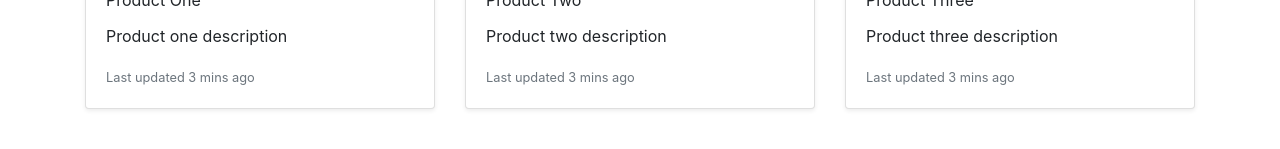
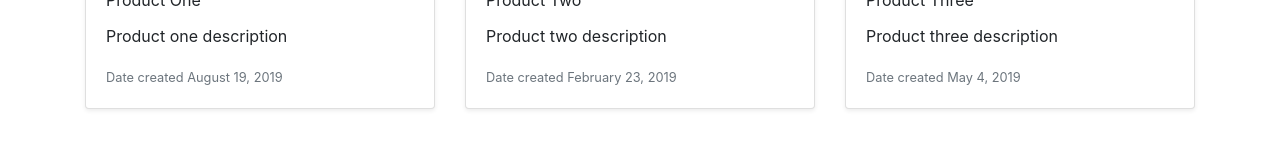
Before and after one commit to jromest/product-catalog, a React (Create React App) app: page / in a window 1280 px wide. Shown: the part 1247-1396 px from the top of the page. Built offline with nearby package versions, Linux system fonts and the light colour scheme.

Commit message:
feat: add date to to the products data and display it in home page

```diff
--- a/src/components/ProductCard.js
+++ b/src/components/ProductCard.js
@@ -2,7 +2,7 @@ import React from 'react';
 import { Card, CardBody, CardTitle, CardText, CardImg } from 'reactstrap';
 
 const ProductCard = props => {
-  const { name, description, imageUrl } = props.product;
+  const { name, description, imageUrl, dateCreated } = props.product;
   return (
     <div>
       <Card className="shadow-sm">
@@ -11,7 +11,14 @@ const ProductCard = props => {
           <CardTitle>{name}</CardTitle>
           <CardText>{description}</CardText>
           <CardText>
-            <small className="text-muted">Last updated 3 mins ago</small>
+            <small className="text-muted">
+              Date created{' '}
+              {new Date(dateCreated).toLocaleDateString('en-US', {
+                year: 'numeric',
+                month: 'long',
+                day: 'numeric',
+              })}
+            </small>
           </CardText>
         </CardBody>
       </Card>
--- a/src/context/ProductContext.js
+++ b/src/context/ProductContext.js
@@ -8,6 +8,7 @@ const defaultState = [
     imageUrl:
       'https://placeholdit.imgix.net/~text?txtsize=33&txt=318%C3%97180&w=318&h=180',
     isFeatured: true,
+    dateCreated: '08/19/2019',
   },
   {
     id: 2,
@@ -16,6 +17,7 @@ const defaultState = [
     imageUrl:
       'https://placeholdit.imgix.net/~text?txtsize=33&txt=318%C3%97180&w=318&h=180',
     isFeatured: false,
+    dateCreated: '02/23/2019',
   },
   {
     id: 3,
@@ -24,6 +26,7 @@ const defaultState = [
     imageUrl:
       'https://placeholdit.imgix.net/~text?txtsize=33&txt=318%C3%97180&w=318&h=180',
     isFeatured: true,
+    dateCreated: '05/04/2019',
   },
 ];
 
```
